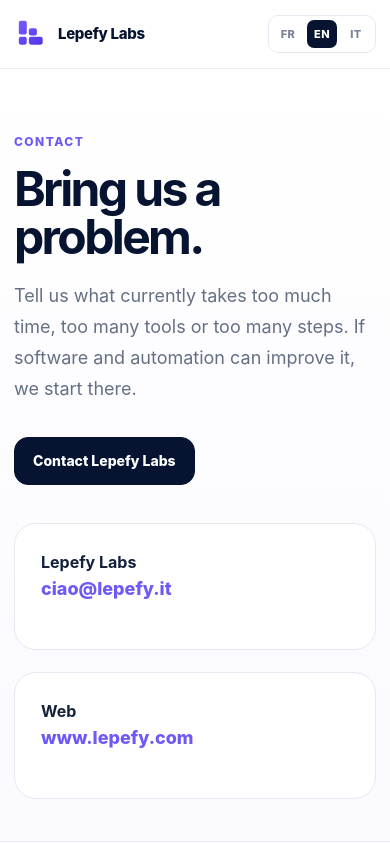
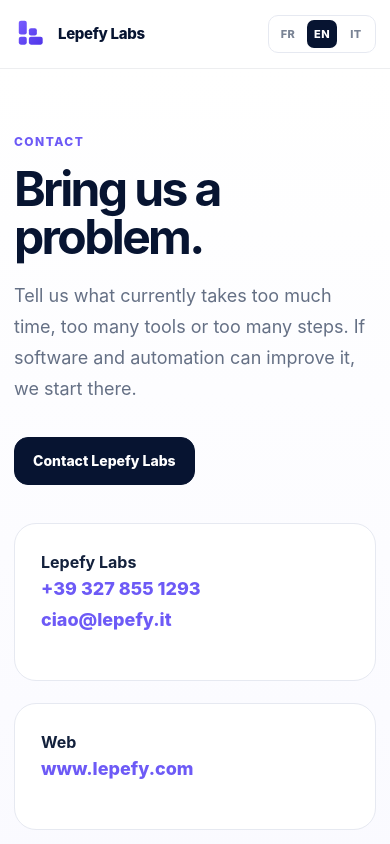
Before and after one commit to lepefy-labs/lepefy-corporate, a Next.js app: page /en/contact in a window 390 px wide. Shown: the top 844 px of the page. Built offline with nearby package versions, Linux system fonts and the light colour scheme.

Commit message:
fix: add phone to Lepefy contact card

```diff
--- a/app/[locale]/card/page.tsx
+++ b/app/[locale]/card/page.tsx
@@ -18,6 +18,7 @@
         <h1>Lepefy Labs</h1>
         <div className="role">{c.subtitle}</div>
         <div className="contactList">
+          <a href="tel:+393278551293">+39 327 855 1293</a>
           <a href="mailto:ciao@lepefy.it">ciao@lepefy.it</a>
           <a href="https://www.lepefy.com">www.lepefy.com</a>
           <a href="https://www.facebook.com/lepefy" target="_blank" rel="noreferrer">facebook.com/lepefy</a>
--- a/app/[locale]/contact/page.tsx
+++ b/app/[locale]/contact/page.tsx
@@ -10,5 +10,5 @@
 export default function Page({ params }: { params: { locale: string } }) {
   if (!isLocale(params.locale)) notFound();
   const c = getCopy(params.locale).contact;
-  return <section className="pageHero"><div className="container"><div className="kicker">{c.kicker}</div><h1>{c.title}</h1><p>{c.lead}</p><div className="actions"><a className="button buttonPrimary" href="mailto:ciao@lepefy.it">{contactLabels[params.locale]}</a></div><div className="contactPanel"><div className="contactCard"><strong>Lepefy Labs</strong><p><a href="mailto:ciao@lepefy.it">ciao@lepefy.it</a></p></div><div className="contactCard"><strong>Web</strong><p><a href="https://www.lepefy.com">www.lepefy.com</a></p></div></div></div></section>;
+  return <section className="pageHero"><div className="container"><div className="kicker">{c.kicker}</div><h1>{c.title}</h1><p>{c.lead}</p><div className="actions"><a className="button buttonPrimary" href="mailto:ciao@lepefy.it">{contactLabels[params.locale]}</a></div><div className="contactPanel"><div className="contactCard"><strong>Lepefy Labs</strong><p><a href="tel:+393278551293">+39 327 855 1293</a><br/><a href="mailto:ciao@lepefy.it">ciao@lepefy.it</a></p></div><div className="contactCard"><strong>Web</strong><p><a href="https://www.lepefy.com">www.lepefy.com</a></p></div></div></div></section>;
 }
--- a/app/card.vcf/route.ts
+++ b/app/card.vcf/route.ts
@@ -18,6 +18,7 @@
     'N:Labs;Lepefy;;;',
     'FN:Lepefy Labs',
     'ORG:Lepefy Labs',
+    'TEL;TYPE=CELL:+393278551293',
     'EMAIL;TYPE=INTERNET:ciao@lepefy.it',
     'URL:https://www.lepefy.com',
     'URL;TYPE=Facebook:https://www.facebook.com/lepefy',
```
